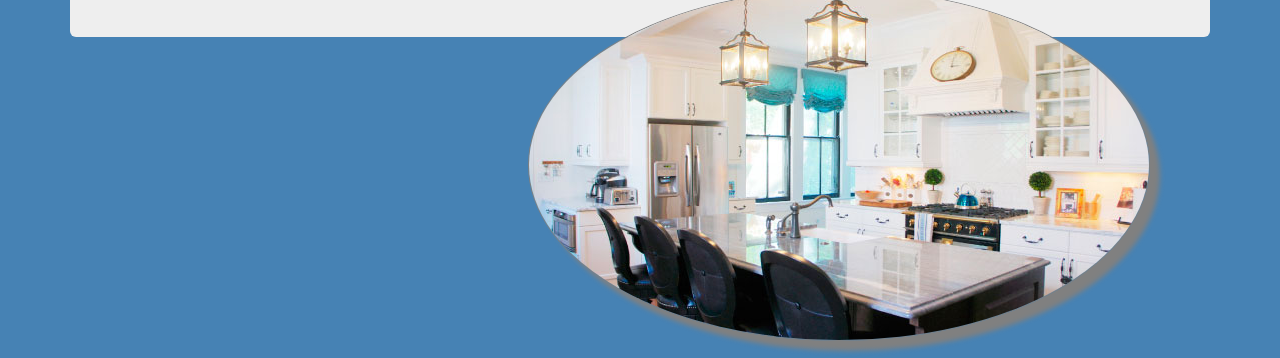
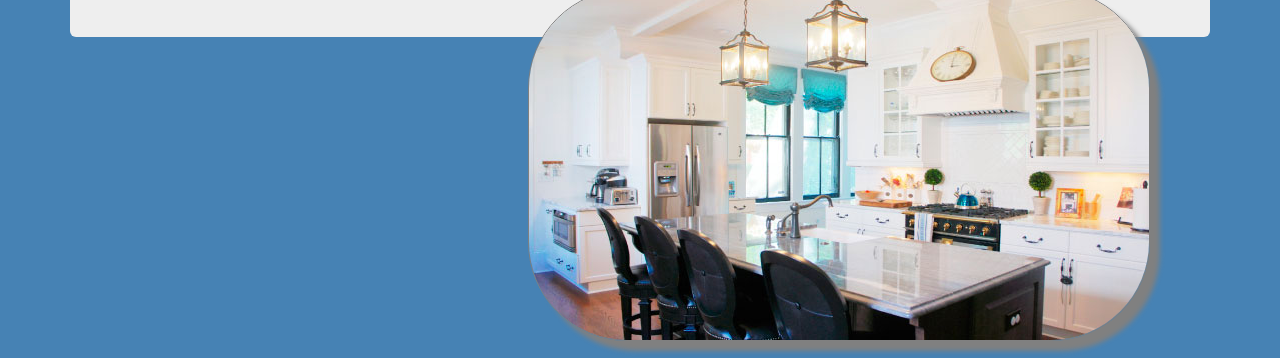
Before and after one commit to robbsgibson/robbsgibson.github.io, a plain HTML site: page index.html in a window 1280 px wide. Shown: the part 230-588 px from the top of the page. Drawn offline with nearby package versions, Linux system fonts and the light colour scheme.

Commit message:
image square

```diff
--- a/index.html
+++ b/index.html
@@ -61,7 +61,7 @@
 <div class="container">
     <div class="jumbotron">
     <h1>Love Good Food</h1>
-     <img src="kitchen.jpg" class="img-circle">
+     <img src="kitchen.jpg" class="img-square">
 
     </div>
     </div>
```
